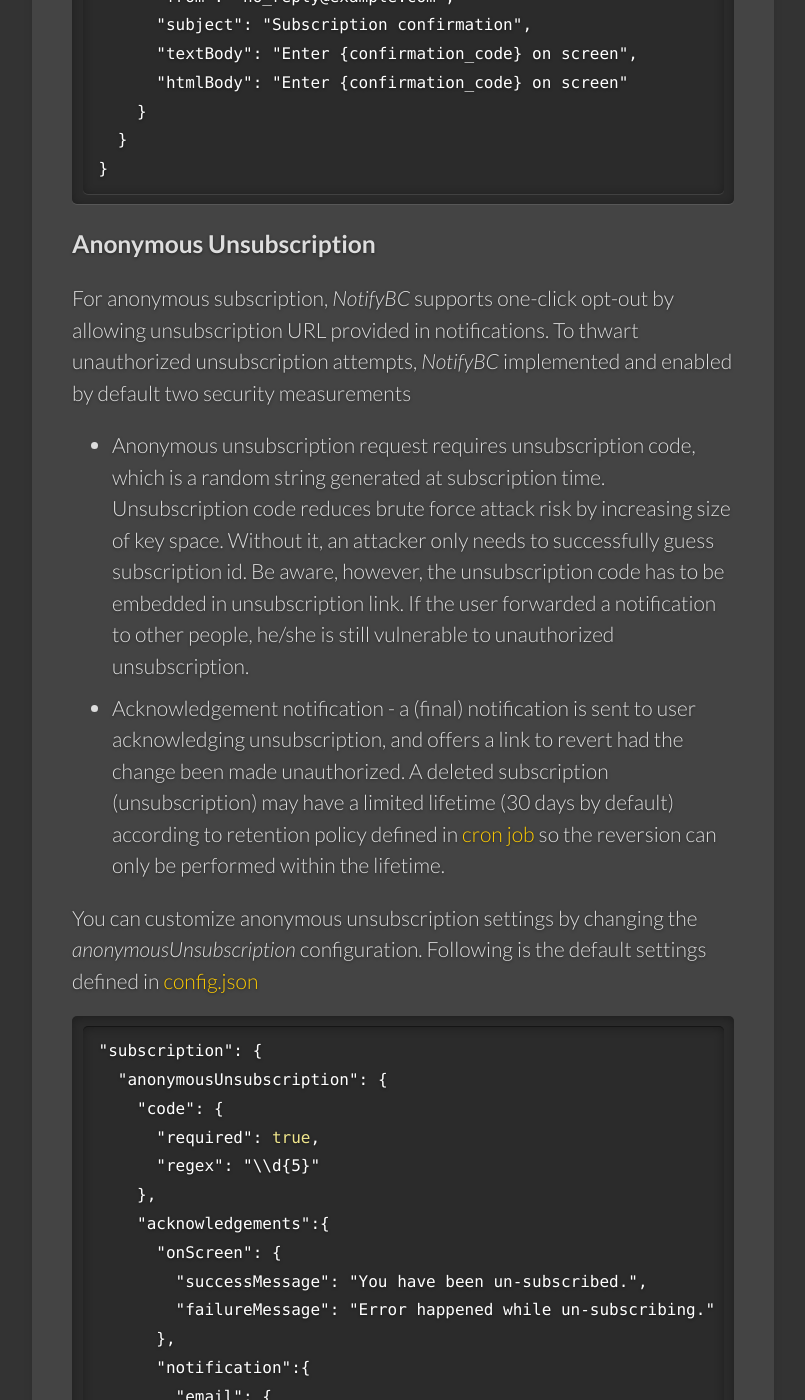
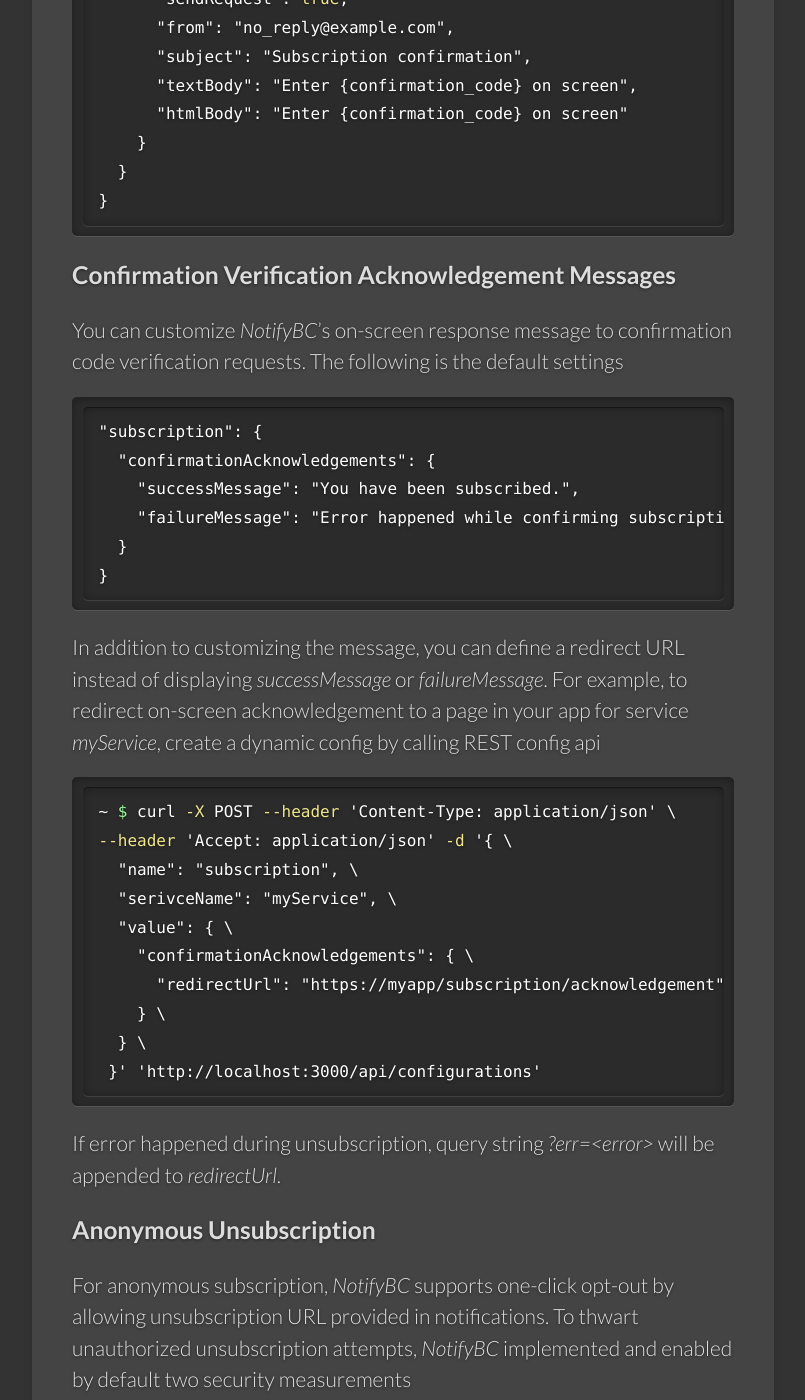
Before and after one commit to bcgov/MyGovBC-notification-server, a Jekyll site: the page built from docs/_docs/configuration.md, in a window 1280 px wide and 1400 px high, scrolled down 5953 px. Shown: the whole window, without its empty margins (139-944 px from the left). Built offline with Jekyll 4.4.1, drawn with Linux system fonts in a browser that asks for light colours; some of the changed text lies outside the part shown.

Commit message:
Allow NotifyBC response to subscription verification request directly, fixes #13

````diff
--- a/common/models/subscription.json
+++ b/common/models/subscription.json
@@ -121,6 +121,11 @@
     "prototype.verify": {
       "accepts": [
         {
+          "arg": "options",
+          "type": "object",
+          "http": "optionsFromRequest"
+        },
+        {
           "arg": "confirmationCode",
           "type": "string",
           "required": true,
--- a/docs/_docs/configuration.md
+++ b/docs/_docs/configuration.md
@@ -99,8 +99,8 @@
 ```
 Obtain *\<AccountSid\>*, *\<AuthToken\>* and *\<FromNumber\>* from your Twilio account.
 
-## Subscription
-Configs in this section customize behavior of subscription workflow. They are all sub-properties of config object *subscription*. This object can be defined as service-agnostic static config as well as service-specific dynamic config, which overrides the static one on a service-by-service basis. Default static config is defined in file */server/config.json*. There is no default dynamic config.
+## Subscription/Unsubscription
+Configs in this section customize behavior of subscription and unsubscription workflow. They are all sub-properties of config object *subscription*. This object can be defined as service-agnostic static config as well as service-specific dynamic config, which overrides the static one on a service-by-service basis. Default static config is defined in file */server/config.json*. There is no default dynamic config.
 
 To customize static config, create the config object *subscription* in file */server/config.local.json*
 
@@ -124,7 +124,7 @@
     } \
  }' 'http://localhost:3000/api/configurations'
 ```
-Sub-properties denoted by ellipsis are documented below. A service should have at most one dynamic subscription config.
+Sub-properties denoted by ellipsis in the above two code blocks are documented below. A service can have at most one dynamic subscription config.
 
 ### Confirmation Request Message
 To prevent *NotifyBC* from being used as spam engine, when a subscription request is sent by user (as opposed to admin) without encryption, the content of confirmation request sent to user's notification channel has to come from a pre-configured template as opposed to be specified in subscription request.
@@ -150,6 +150,34 @@
   }
 }
 ```
+
+### Confirmation Verification Acknowledgement Messages
+You can customize *NotifyBC*'s on-screen response message to confirmation code verification requests. The following is the default settings
+
+```json
+"subscription": {
+  "confirmationAcknowledgements": {
+    "successMessage": "You have been subscribed.",
+    "failureMessage": "Error happened while confirming subscription."
+  }
+}
+```
+In addition to customizing the message, you can define a redirect URL instead of displaying *successMessage* or *failureMessage*. For example, to redirect on-screen acknowledgement to a page in your app for service *myService*, create a dynamic config by calling REST config api
+
+```sh
+~ $ curl -X POST --header 'Content-Type: application/json' \
+--header 'Accept: application/json' -d '{ \
+  "name": "subscription", \
+  "serivceName": "myService", \
+  "value": { \
+    "confirmationAcknowledgements": { \
+      "redirectUrl": "https://myapp/subscription/acknowledgement" \
+    } \
+  } \
+ }' 'http://localhost:3000/api/configurations'
+```
+If error happened during unsubscription, query string *?err=\<error\>* will be appended to *redirectUrl*.
+
 
 ### Anonymous Unsubscription
 For anonymous subscription, *NotifyBC* supports one-click opt-out by allowing unsubscription URL provided in notifications. To thwart unauthorized unsubscription attempts, *NotifyBC* implemented and enabled by default two security measurements
@@ -184,10 +212,10 @@
 ```
 The settings control whether or not unsubscription code is required, its RegEx pattern, and acknowledgement message templates, both on-screen and push notifications. Customization should be made to file */server/config.local.json*.
 
-For on-screen acknowledgement, you can define a redirect URL instead of displaying *successMessage* or *failureMessage*. For example, to redirect on-screen acknowledgement to a page in your app, create following config in file */server/config.local.json*
+For on-screen acknowledgement, you can define a redirect URL instead of displaying *successMessage* or *failureMessage*. For example, to redirect on-screen acknowledgement to a page in your app for all services, create following config in file */server/config.local.json*
 
 ```json
-"<subscription|value>":{
+"subscription":{
   "anonymousUnsubscription": {
     "acknowledgements":{
       "onScreen": {
````
Also changed, not shown: common/models/subscription.js (+31 -5 lines), docs/_docs/api-subscription.md (+1 -1 lines).
